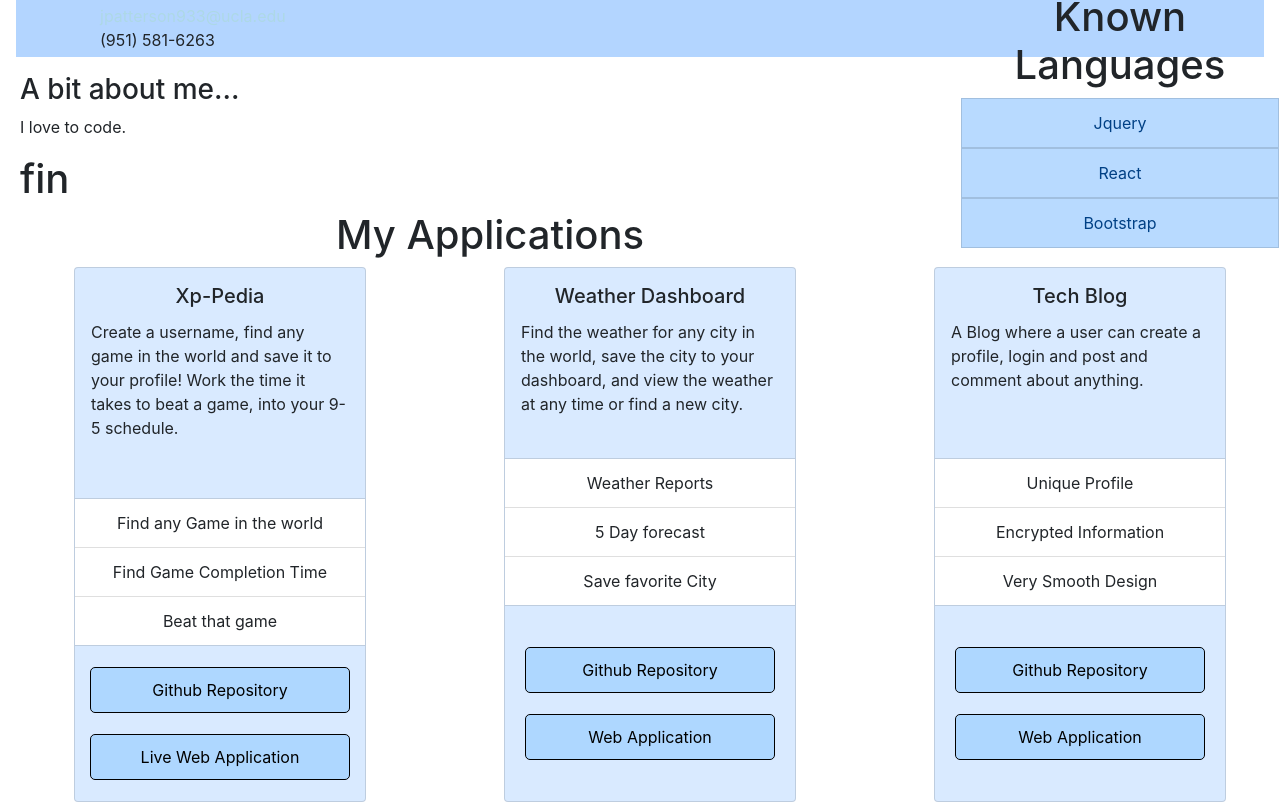
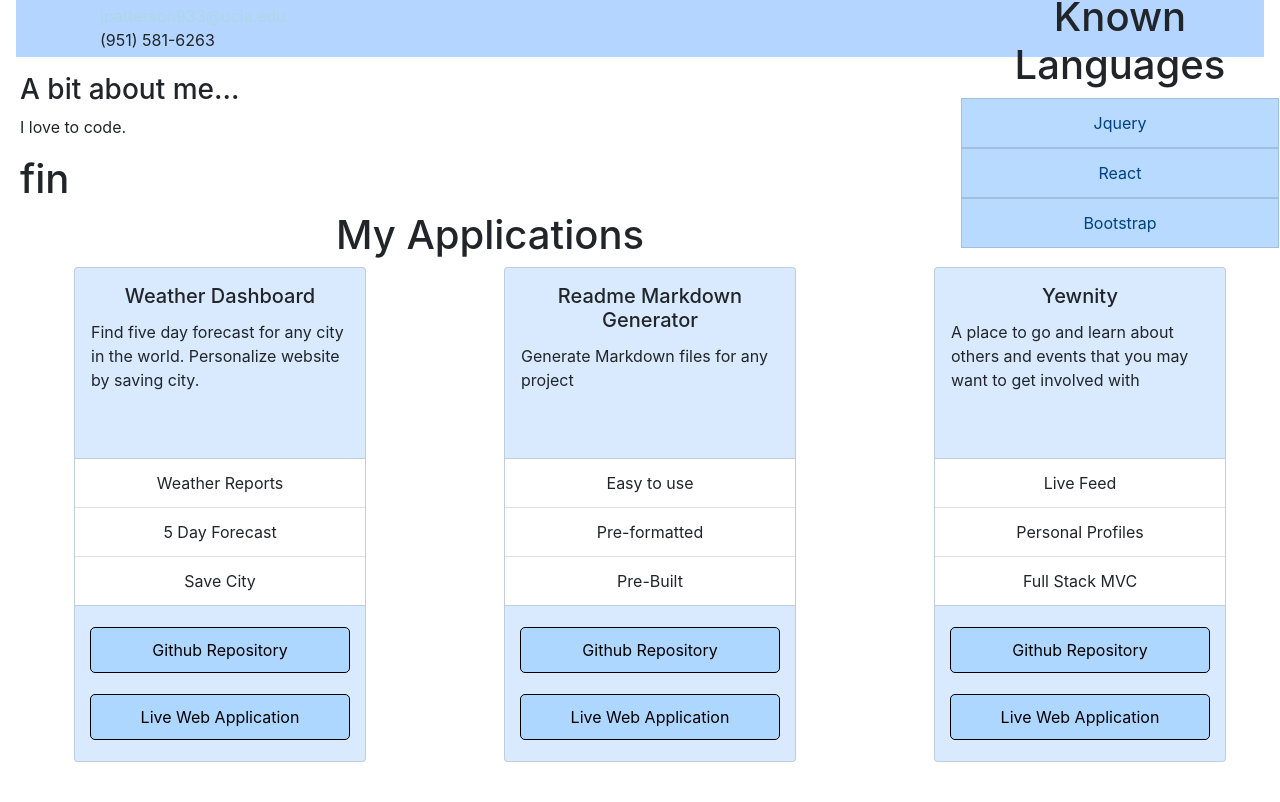
Before and after one commit to jpatterson933/react_portfolio, a React (Create React App) app in the folder client/: page / in a window 1280 px wide. Shown: the part 245-1047 px from the top of the page. After the commit the page ends 1007 px from the top, so only its background shows below. Built offline with nearby package versions, Linux system fonts and the light colour scheme; grey boxes are pictures that could not be loaded.

Commit message:
added all cards to card componenet. Now mapping through them and getting consistent card structures which fit well with the structure of the page

```diff
--- a/client/src/components/Card/CardDetails.js
+++ b/client/src/components/Card/CardDetails.js
@@ -1,4 +1,4 @@
-const Cards = [
+export const CardDetails = [
     {
         name: "Weather Dashboard",
         details: "Find five day forecast for any city in the world. Personalize website by saving city.",
--- a/client/src/components/Card/index.js
+++ b/client/src/components/Card/index.js
@@ -1,12 +1,50 @@
 import React from 'react';
+import { ListItem } from '../List/ListItem';
+import { Link } from '../Link';
+import { CardDetails } from './CardDetails';
 
-export const Card = (props) => {
+export const Card = () => {
+    const cards = CardDetails.map((card) => {
+        console.log(card)
+        return (
+            <div className="card" >
+                <div className="card-body descrip-holder">
+                    <h5 className="card-title">{card.name}</h5>
+                    <p className="card-text">{card.details}</p>
+                </div>
+
+                <ul className="list-group list-group-flush cards-list">
+                    {card.summary.map((deets) => {
+                        console.log(deets)
+                        return (
+                            <ListItem
+                                className="list-group-item"
+                                name={deets}
+                            />
+                        )
+                    })}
+                </ul>
+                <div className="col">
+                    <Link
+                        className="row xp-link"
+                        url={card.github}
+                        linktitle="Github Repository"
+                        newwindow="_blank"
+                    />
+                    <Link
+                        className="row xp-link"
+                        url={card.url}
+                        linktitle="Live Web Application"
+                        newwindow="_blank"
+                    />
+                </div>
+            </div>
+        )
+    })
+
     return (
-        <div className="card">
-            <div className="card-body desrip-holder">
-                <h5 className="card-title">{props.cardtitle}</h5>
-                <p className="card-text">{props.carddetails}</p>
-            </div>
-        </div>
+        <>
+                {cards}
+        </>
     )
 }
--- a/client/src/views/landingPage.js
+++ b/client/src/views/landingPage.js
@@ -4,6 +4,7 @@ import { LanguageSlider } from '../components/LanguageSlider';
 import { ListItem } from '../components/List/ListItem';
 import { Button } from '../components/Button/Button';
 import { Link } from '../components/Link';
+import { Card } from '../components/Card';
 
 export const LandingPage = () => {
     return (
@@ -43,112 +44,7 @@ export const LandingPage = () => {
 
                 <h1 className="row justify-content-center" id="projects-id-link">My Applications</h1>
                 <div className="row">
-                    <div className="card" >
-                        <div className="card-body descrip-holder">
-                            <h5 className="card-title">Xp-Pedia</h5>
-                            <p className="card-text">Create a username, find any game in the world and save it to your profile!
-                                Work the time it takes to beat a game, into your 9-5 schedule.
-                            </p>
-                        </div>
-                        <ul className="list-group list-group-flush cards-list">
-                            <ListItem
-                                className="list-group-item"
-                                name="Find any Game in the world"
-                            />
-                            <ListItem
-                                className="list-group-item"
-                                name="Find Game Completion Time"
-                            />
-                            <ListItem
-                                className="list-group-item"
-                                name="Beat that game"
-                            />
-                        </ul>
-                        <div className="col">
-                            <Link
-                                className="row xp-link"
-                                url="https://github.com/anthonyapicella/XP-pedia"
-                                linktitle="Github Repository"
-                                newwindow="_blank"
-                            />
-                            <Link
-                                className="row xp-link"
-                                url="https://anthonyapicella.github.io/XP-pedia/"
-                                linktitle="Live Web Application"
-                                newwindow="_blank"
-                            />
-                        </div>
-                    </div>
-                    <div className="card">
-                        <div className="card-body descrip-holder">
-                            <h5 className="card-title">Weather Dashboard</h5>
-                            <p className="card-text">Find the weather for any city in the world, save the city to your dashboard,
-                                and view the weather at any time or find a new city.</p>
-                        </div>
-                        <ul className="list-group list-group-flush cards-list">
-                            <ListItem
-                                className="list-group-item"
-                                name="Weather Reports"
-                            />
-                            <ListItem
-                                className="list-group-item"
-                                name="5 Day forecast"
-                            />
-                            <ListItem
-                                className="list-group-item"
-                                name="Save favorite City"
-                            />
-                        </ul>
-                        <div className="col card-body">
-                            <Link
-                                className="row xp-link"
-                                url="https://github.com/jpatterson933/weather-dashboard"
-                                linktitle="Github Repository"
-                                newwindow="_blank"
-                            />
-                            <Link
-                                className="row xp-link"
-                                url="https://jpatterson933.github.io/weather-dashboard/"
-                                linktitle="Web Application"
-                                newwindow="_blank"
-                            />
-                        </div>
-                    </div>
-                    <div className="card">
-                        <div className="card-body descrip-holder">
-                            <h5 className="card-title">Tech Blog</h5>
-                            <p className="card-text">A Blog where a user can create a profile, login and post and comment about anything.
-                            </p>
-                        </div>
-                        <ul className="list-group list-group-flush cards-list">
-                            <ListItem
-                                className="list-group-item"
-                                name="Unique Profile"
-                            />
-                            <ListItem
-                                className="list-group-item"
-                                name="Encrypted Information"
-                            />
-                            <ListItem
-                                className="list-group-item"
-                                name="Very Smooth Design"
-                            />
-                        </ul>
-                        <div className="col card-body">
-                            <Link
-                                className="row xp-link"
-                                url="https://github.com/jpatterson933/tech-blog-version-1.0"
-                                linktitle="Github Repository"
-                                newwindow="_blank"
-                            />
-                            <Link
-                                className="row xp-link"
-                                url="https://fast-lowlands-84430.herokuapp.com/"
-                                linktitle="Web Application"
-                                newwindow="_blank"
-                            />
-                        </div>
-                    </div>
+                    <Card />
                 </div>
             </main>
         </div>
```
